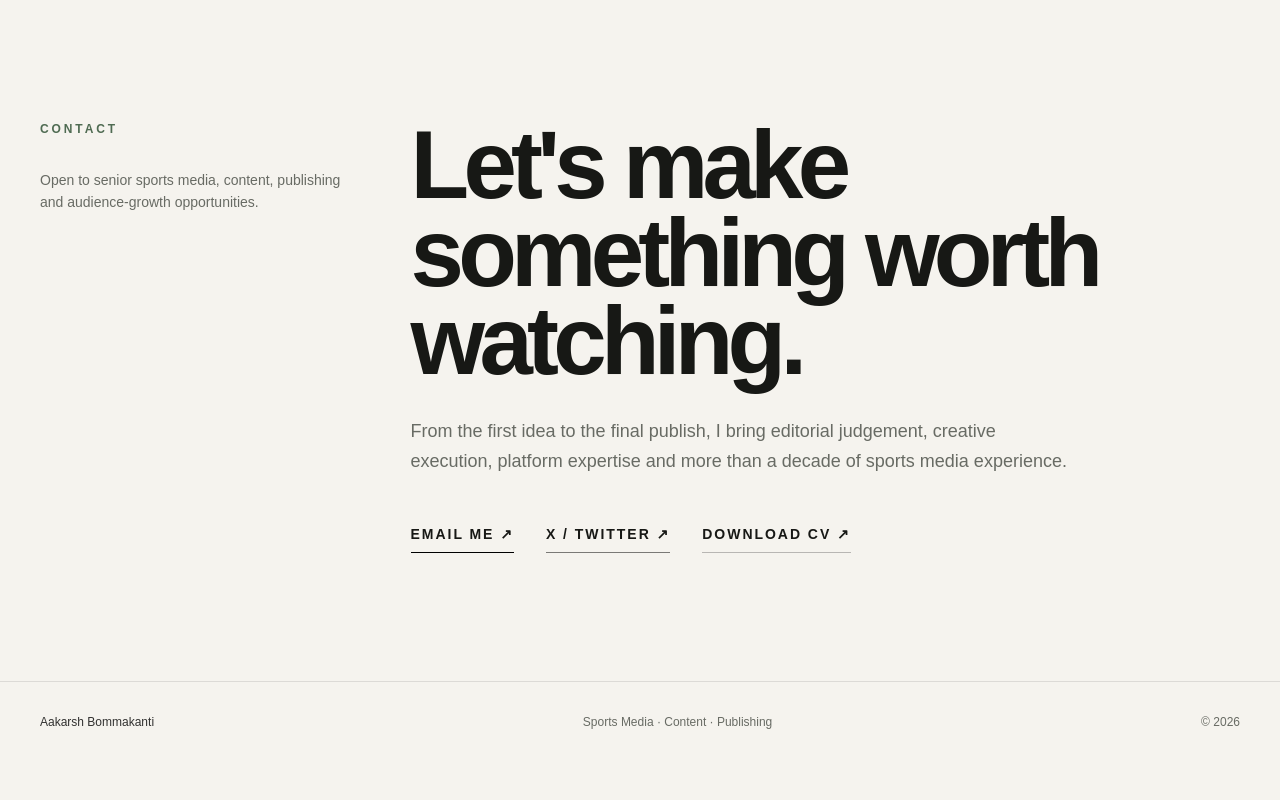
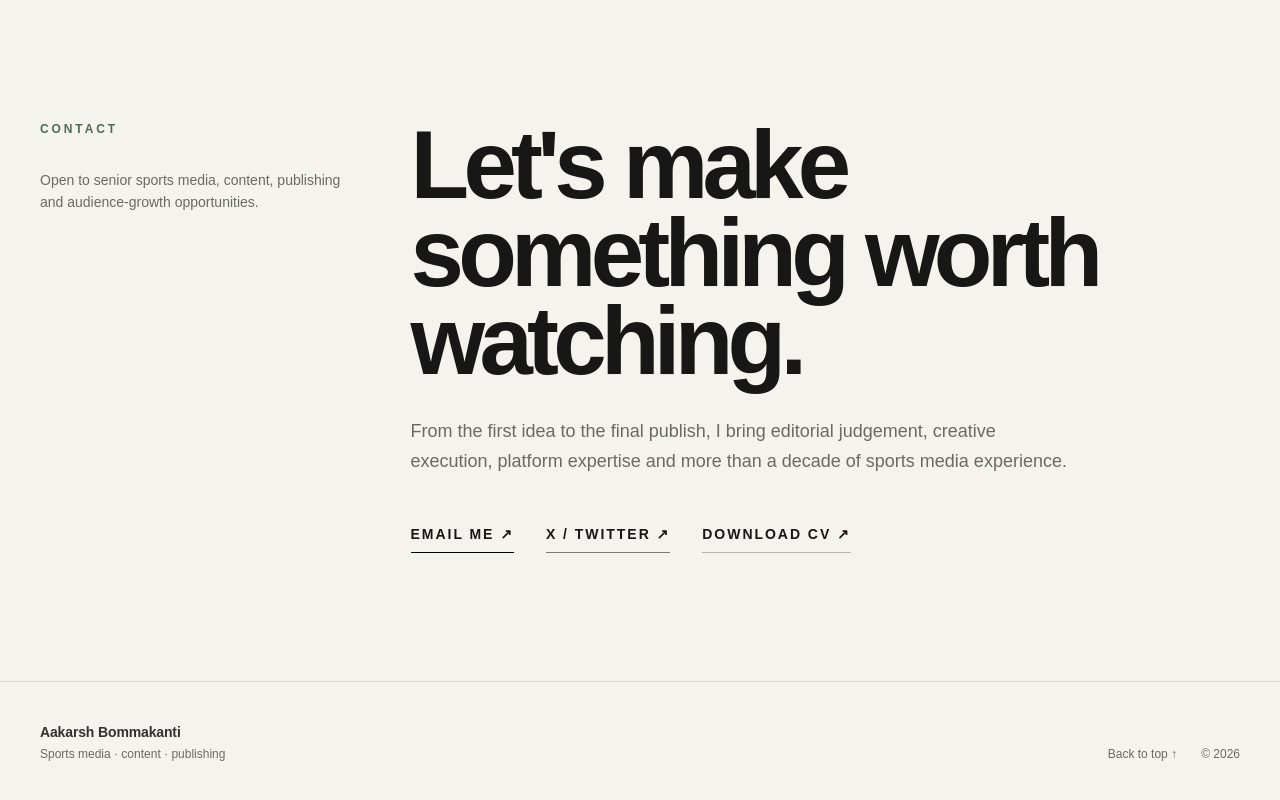
Before and after one commit to AakarshBot/aakars-portfolio-v2, a Next.js app: page / in a window 1280 px wide. Shown: the part 8121-8921 px from the top of the page. Before the commit the page ends 8883 px from the top, so only its background shows below. Built offline with nearby package versions, Linux system fonts and the light colour scheme.

Commit message:
Refine portfolio footer

```diff
--- a/src/components/Footer.tsx
+++ b/src/components/Footer.tsx
@@ -1,10 +1,15 @@
 export function Footer() {
   return (
-    <footer className="border-t border-black/10 px-6 py-8 lg:px-10">
-      <div className="mx-auto flex max-w-7xl flex-col justify-between gap-3 text-xs text-[var(--muted)] md:flex-row md:items-center">
-        <span className="font-medium text-black/80">Aakarsh Bommakanti</span>
-        <span>Sports Media · Content · Publishing</span>
-        <span>© 2026</span>
+    <footer className="border-t border-black/10 px-6 py-10 lg:px-10">
+      <div className="mx-auto flex max-w-7xl flex-col gap-6 text-xs text-[var(--muted)] md:flex-row md:items-end md:justify-between">
+        <div>
+          <span className="block text-sm font-semibold tracking-[-0.01em] text-black/80">Aakarsh Bommakanti</span>
+          <span className="mt-1 block">Sports media · content · publishing</span>
+        </div>
+        <div className="flex items-center gap-6">
+          <a className="transition-colors hover:text-black" href="#top">Back to top ↑</a>
+          <span>© 2026</span>
+        </div>
       </div>
     </footer>
   );
```
